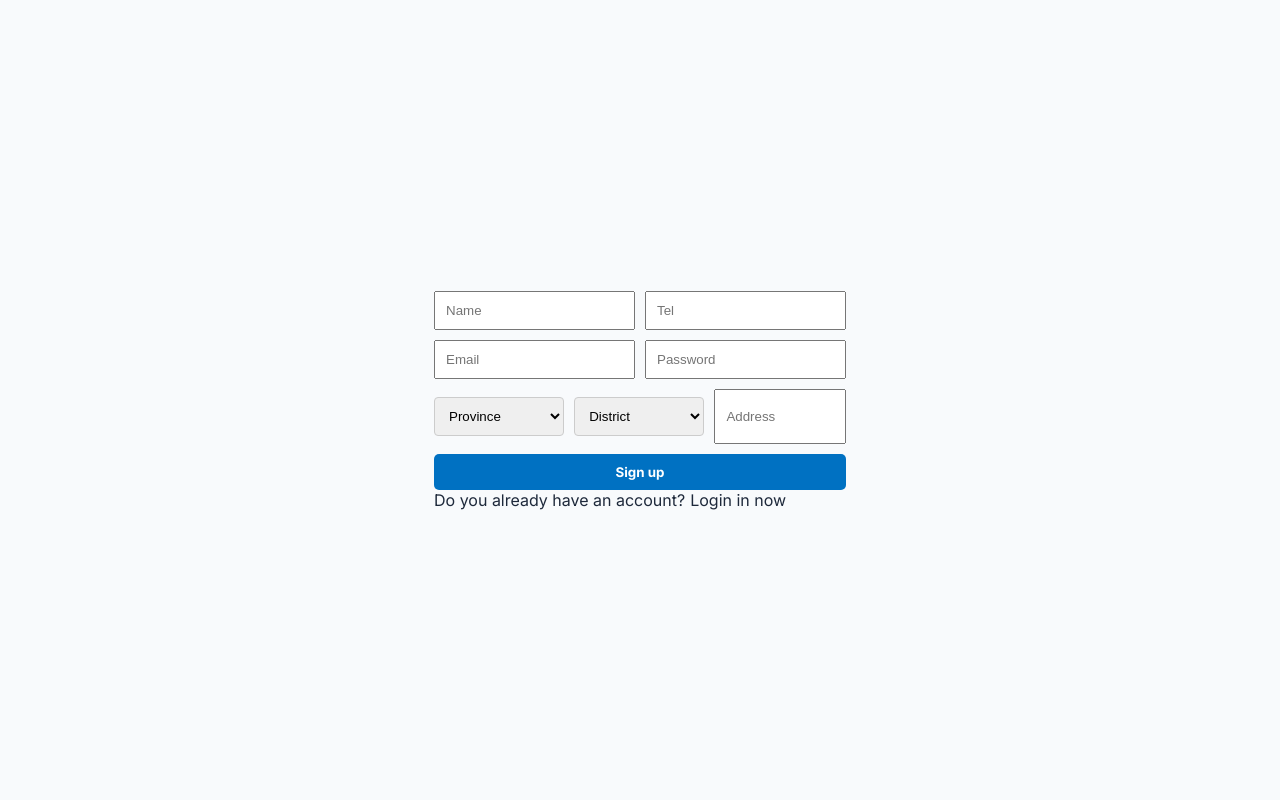
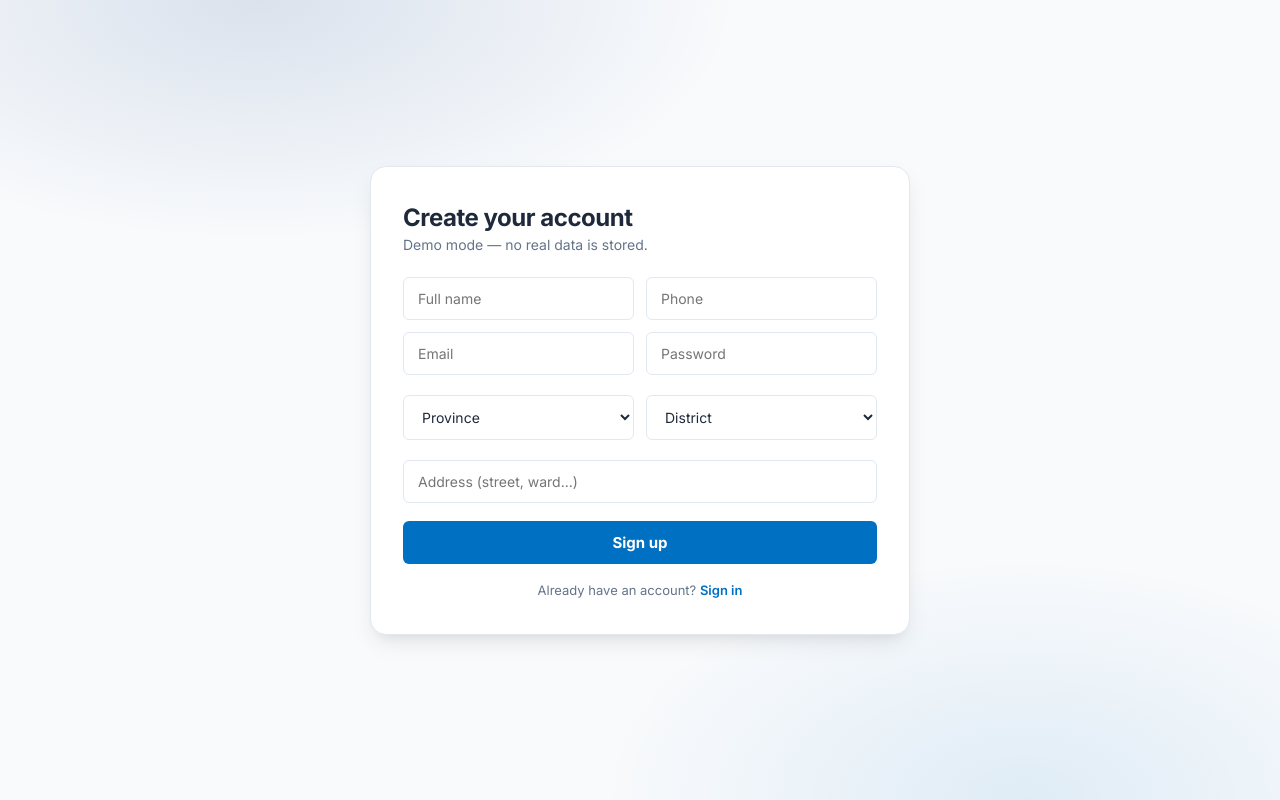
Before and after one commit to toaingo2108/fe-booking-app, a React (Create React App) app: page /register in a window 1280 px wide. Built offline with nearby package versions, Linux system fonts and the light colour scheme.

Commit message:
feat: mock auth flow (login, register, logout) with realistic toasts and polished cards

```diff
--- a/src/pages/auth/Login.jsx
+++ b/src/pages/auth/Login.jsx
@@ -1,14 +1,13 @@
 import { useContext, useState } from "react";
 import "./auth.css";
 import { AuthContext } from "../../contexts/AuthContext";
-import axiosClient from "../../axiosClient";
 import { Link, useNavigate } from "react-router-dom";
 import { toast } from "react-toastify";
 
 const Login = () => {
   const [credentials, setCredentials] = useState({
-    email: undefined,
-    password: undefined,
+    email: "guest@example.com",
+    password: "demo1234",
   });
 
   const { loading, dispatch } = useContext(AuthContext);
@@ -19,28 +18,47 @@ const Login = () => {
     setCredentials((prev) => ({ ...prev, [e.target.id]: e.target.value }));
   };
 
-  const handleSubmit = async (e) => {
+  const handleSubmit = (e) => {
     e.preventDefault();
+
+    if (!credentials.email || !credentials.password) {
+      toast.error("Please enter both email and password.");
+      return;
+    }
+
     dispatch({ type: "LOGIN_START" });
-    try {
-      const res = await axiosClient.post("/auth/login", credentials);
-      dispatch({ type: "LOGIN_SUCCESS", payload: res.data });
+
+    setTimeout(() => {
+      const mockToken = {
+        authTokens: {
+          accessToken: "mock-access-" + Math.random().toString(36).slice(2),
+          refreshToken: "mock-refresh-" + Math.random().toString(36).slice(2),
+        },
+        user: {
+          name: credentials.email.split("@")[0],
+          email: credentials.email,
+        },
+      };
+
+      dispatch({ type: "LOGIN_SUCCESS", payload: mockToken });
+      toast.success(`Welcome back, ${mockToken.user.name}!`);
       navigate("/");
-    } catch (error) {
-      dispatch({ type: "LOGIN_FAILURE", payload: error.response.data });
-      toast.error(error.response.data.message);
-    }
+    }, 600);
   };
 
   return (
-    <div className="login">
-      <form onSubmit={handleSubmit}>
+    <div className="authPage">
+      <form onSubmit={handleSubmit} className="authCard">
+        <h1 className="authTitle">Sign in to BookingApp</h1>
+        <p className="authSubtitle">
+          Demo mode — any email + password works.
+        </p>
         <div className="lContainer">
-          <div>
           <input
             type="email"
             placeholder="Email"
             id="email"
+            value={credentials.email}
             onChange={handleChange}
             className="lInput"
           />
@@ -48,20 +66,20 @@ const Login = () => {
             type="password"
             placeholder="Password"
             id="password"
+            value={credentials.password}
             onChange={handleChange}
             className="lInput"
           />
         </div>
-        </div>
         <button type="submit" disabled={loading} className="lButton">
-          Login
+          {loading ? "Signing in..." : "Sign in"}
         </button>
-        <div>
-          Do not have an account?
-          <Link to="/register" style={{ marginLeft: "5px" }}>
-            Sign up now
+        <p className="authFoot">
+          Don&apos;t have an account?{" "}
+          <Link to="/register" className="authLink">
+            Sign up
           </Link>
-        </div>
+        </p>
       </form>
     </div>
   );
--- a/src/pages/auth/Register.jsx
+++ b/src/pages/auth/Register.jsx
@@ -1,8 +1,8 @@
 import { useContext, useState } from "react";
 import "./auth.css";
 import { AuthContext } from "../../contexts/AuthContext";
-import axiosClient from "../../axiosClient";
 import { Link, useNavigate } from "react-router-dom";
+import { toast } from "react-toastify";
 import useFetch from "../../hooks/useFetch";
 
 const Register = () => {
@@ -18,21 +18,20 @@ const Register = () => {
     },
   });
 
-  const { loading, error, dispatch } = useContext(AuthContext);
+  const { loading, dispatch } = useContext(AuthContext);
+  const navigate = useNavigate();
 
   const {
     data: { provinces },
-  } = useFetch("/divisions/p");
+  } = useFetch("divisions/p");
 
   const {
     data: { districts },
   } = useFetch(
     `divisions/d?provinceId=${
-      credentials.address.province || provinces?.[0]?._id
-    }`
+      credentials.address.province || provinces?.[0]?._id || ""
+    }`,
   );
-
-  const navigate = useNavigate();
 
   const handleChange = (e) => {
     setCredentials((prev) => ({ ...prev, [e.target.id]: e.target.value }));
@@ -45,45 +44,66 @@ const Register = () => {
     }));
   };
 
-  const handleSubmit = async (e) => {
+  const handleSubmit = (e) => {
     e.preventDefault();
+
+    if (!credentials.name || !credentials.email || !credentials.password) {
+      toast.error("Please fill in your name, email, and password.");
+      return;
+    }
+
     dispatch({ type: "REGISTER_START" });
-    try {
-      const res = await axiosClient.post("/auth/register", credentials);
-      dispatch({ type: "REGISTER_SUCCESS", payload: res.data });
+
+    setTimeout(() => {
+      const mockToken = {
+        authTokens: {
+          accessToken: "mock-access-" + Math.random().toString(36).slice(2),
+          refreshToken: "mock-refresh-" + Math.random().toString(36).slice(2),
+        },
+        user: {
+          name: credentials.name,
+          email: credentials.email,
+          phoneNumber: credentials.phoneNumber,
+        },
+      };
+
+      dispatch({ type: "REGISTER_SUCCESS", payload: mockToken });
+      toast.success(`Welcome, ${credentials.name}! Account created.`);
       navigate("/");
-    } catch (error) {
-      dispatch({ type: "REGISTER_FAILURE", payload: error.response.data });
-    }
+    }, 700);
   };
 
   return (
-    <div className="register">
-      <form onSubmit={handleSubmit}>
+    <div className="authPage">
+      <form onSubmit={handleSubmit} className="authCard authCardWide">
+        <h1 className="authTitle">Create your account</h1>
+        <p className="authSubtitle">Demo mode — no real data is stored.</p>
         <div className="lContainer">
-          <div>
+          <div className="lRow">
             <input
               type="text"
-              placeholder="Name"
+              placeholder="Full name"
               id="name"
+              value={credentials.name}
               onChange={handleChange}
               className="lInput"
               required
             />
             <input
               type="tel"
-              placeholder="Tel"
+              placeholder="Phone"
               id="phoneNumber"
+              value={credentials.phoneNumber}
               onChange={handleChange}
               className="lInput"
-              required
             />
           </div>
-          <div>
+          <div className="lRow">
             <input
               type="email"
               placeholder="Email"
               id="email"
+              value={credentials.email}
               onChange={handleChange}
               className="lInput"
               required
@@ -92,18 +112,18 @@ const Register = () => {
               type="password"
               placeholder="Password"
               id="password"
+              value={credentials.password}
               onChange={handleChange}
               className="lInput"
               required
             />
           </div>
-          <div>
+          <div className="lRow">
             <select
-              placeholder="Province"
               id="province"
               onChange={handleChangeAddress}
               className="lInput"
-              required
+              value={credentials.address.province}
             >
               <option value="">Province</option>
               {provinces?.map((province) => (
@@ -113,11 +133,10 @@ const Register = () => {
               ))}
             </select>
             <select
-              placeholder="District"
               id="district"
               onChange={handleChangeAddress}
               className="lInput"
-              required
+              value={credentials.address.district}
             >
               <option value="">District</option>
               {districts?.map((district) => (
@@ -126,27 +145,25 @@ const Register = () => {
                 </option>
               ))}
             </select>
-            <input
-              type="text"
-              placeholder="Address"
-              id="address"
-              onChange={handleChangeAddress}
-              className="lInput"
-              required
-            />
           </div>
+          <input
+            type="text"
+            placeholder="Address (street, ward...)"
+            id="address"
+            value={credentials.address.address}
+            onChange={handleChangeAddress}
+            className="lInput"
+          />
         </div>
-
         <button type="submit" disabled={loading} className="lButton">
-          Sign up
+          {loading ? "Creating account..." : "Sign up"}
         </button>
-        <div>
-          Do you already have an account?
-          <Link to="/login" style={{ marginLeft: "5px" }}>
-            Login in now
+        <p className="authFoot">
+          Already have an account?{" "}
+          <Link to="/login" className="authLink">
+            Sign in
           </Link>
-        </div>
-        {error && <span>{error.message}</span>}
+        </p>
       </form>
     </div>
   );
--- a/src/pages/auth/auth.css
+++ b/src/pages/auth/auth.css
@@ -1,41 +1,128 @@
-.login,
-.register {
-  height: 100vh;
+.authPage {
+  min-height: 100vh;
   display: flex;
   align-items: center;
   justify-content: center;
+  padding: 40px 20px;
+  background:
+    radial-gradient(800px 400px at 20% 0%, rgba(0, 53, 128, 0.12), transparent 60%),
+    radial-gradient(700px 400px at 80% 100%, rgba(0, 113, 194, 0.1), transparent 60%),
+    var(--bg);
+}
+
+.authCard {
+  background-color: var(--surface);
+  padding: 36px 32px;
+  border-radius: var(--radius-lg);
+  box-shadow: var(--shadow-lg);
+  width: 100%;
+  max-width: 400px;
+  border: 1px solid var(--border);
+  animation: authIn 240ms ease;
+}
+
+.authCardWide {
+  max-width: 540px;
+}
+
+@keyframes authIn {
+  from {
+    opacity: 0;
+    transform: translateY(8px);
+  }
+  to {
+    opacity: 1;
+    transform: translateY(0);
+  }
+}
+
+.authTitle {
+  font-size: 24px;
+  font-weight: 700;
+  letter-spacing: -0.02em;
+  color: var(--text);
+  margin: 0 0 4px;
+}
+
+.authSubtitle {
+  font-size: 14px;
+  color: var(--text-muted);
+  margin: 0 0 24px;
 }
 
 .lContainer {
   display: flex;
   flex-direction: column;
-  gap: 10px;
+  gap: 12px;
+  margin-bottom: 18px;
 }
 
-.lContainer div {
-  display: flex;
-  gap: 10px;
-  justify-content: space-between;
+.lRow {
+  display: grid;
+  grid-template-columns: 1fr 1fr;
+  gap: 12px;
 }
 
 .lInput {
-  padding: 10px;
+  padding: 12px 14px;
   width: 100%;
+  border: 1px solid var(--border);
+  border-radius: var(--radius-sm);
+  font-size: 14px;
+  outline: none;
+  background-color: var(--surface);
+  color: var(--text);
+  font-family: inherit;
+  transition: border-color var(--transition), box-shadow var(--transition);
+}
+
+.lInput:focus {
+  border-color: var(--accent);
+  box-shadow: 0 0 0 3px rgba(0, 113, 194, 0.15);
 }
 
 .lButton {
   border: none;
-  padding: 10px 20px;
-  background-color: #0071c2;
+  padding: 12px 20px;
+  background-color: var(--accent);
   color: white;
-  font-weight: bold;
+  font-weight: 700;
   cursor: pointer;
-  border-radius: 5px;
+  border-radius: var(--radius-sm);
   width: 100%;
-  margin-top: 10px;
+  font-size: 15px;
+  transition: background-color var(--transition), transform var(--transition);
+}
+
+.lButton:hover:not(:disabled) {
+  background-color: var(--accent-hover);
+  transform: translateY(-1px);
 }
 
 .lButton:disabled {
-  background-color: #0071c28c;
+  background-color: rgba(0, 113, 194, 0.55);
   cursor: not-allowed;
 }
+
+.authFoot {
+  text-align: center;
+  font-size: 13px;
+  color: var(--text-muted);
+  margin: 18px 0 0;
+}
+
+.authLink {
+  color: var(--accent);
+  font-weight: 600;
+  text-decoration: none;
+}
+
+.authLink:hover {
+  text-decoration: underline;
+}
+
+@media (max-width: 500px) {
+  .lRow {
+    grid-template-columns: 1fr;
+  }
+}
```
Also changed, not shown: src/components/navbar/Navbar.jsx (+5 -11 lines). Lines whose indentation alone changed are shown as unchanged.
